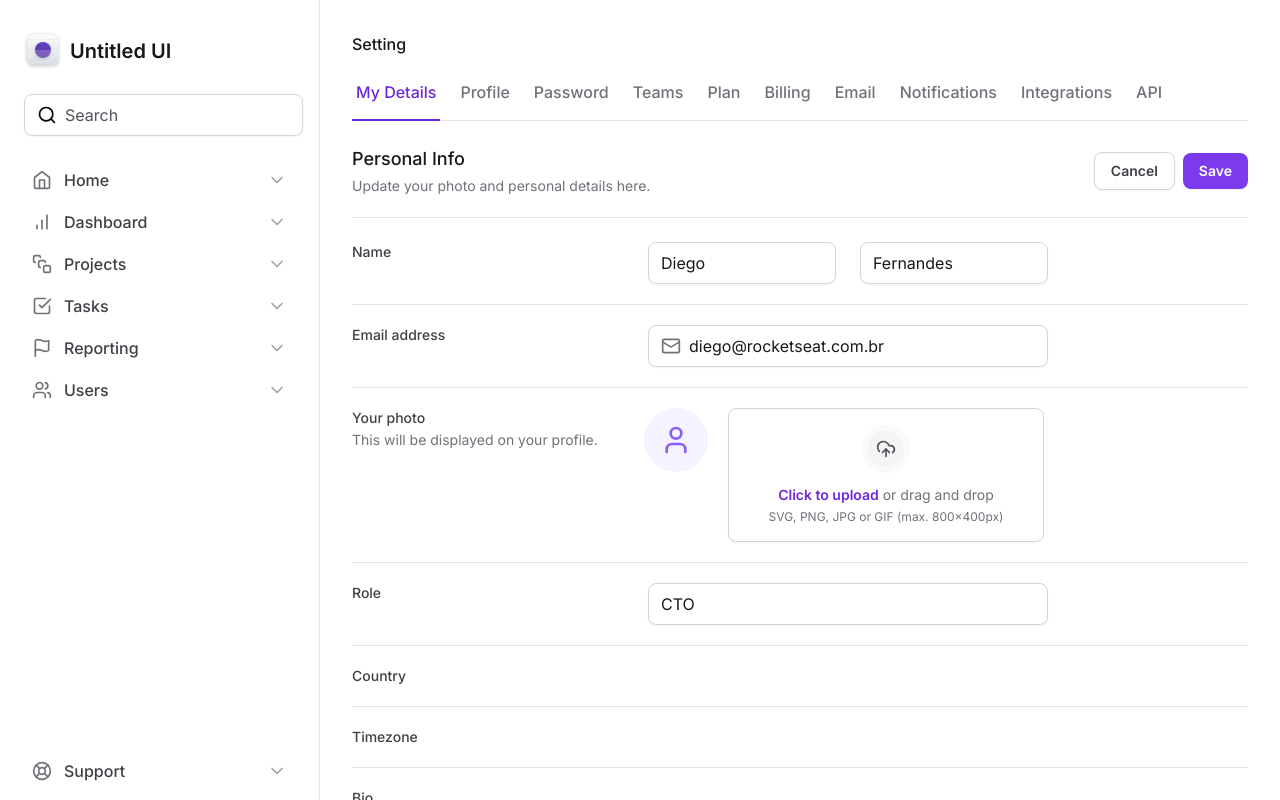
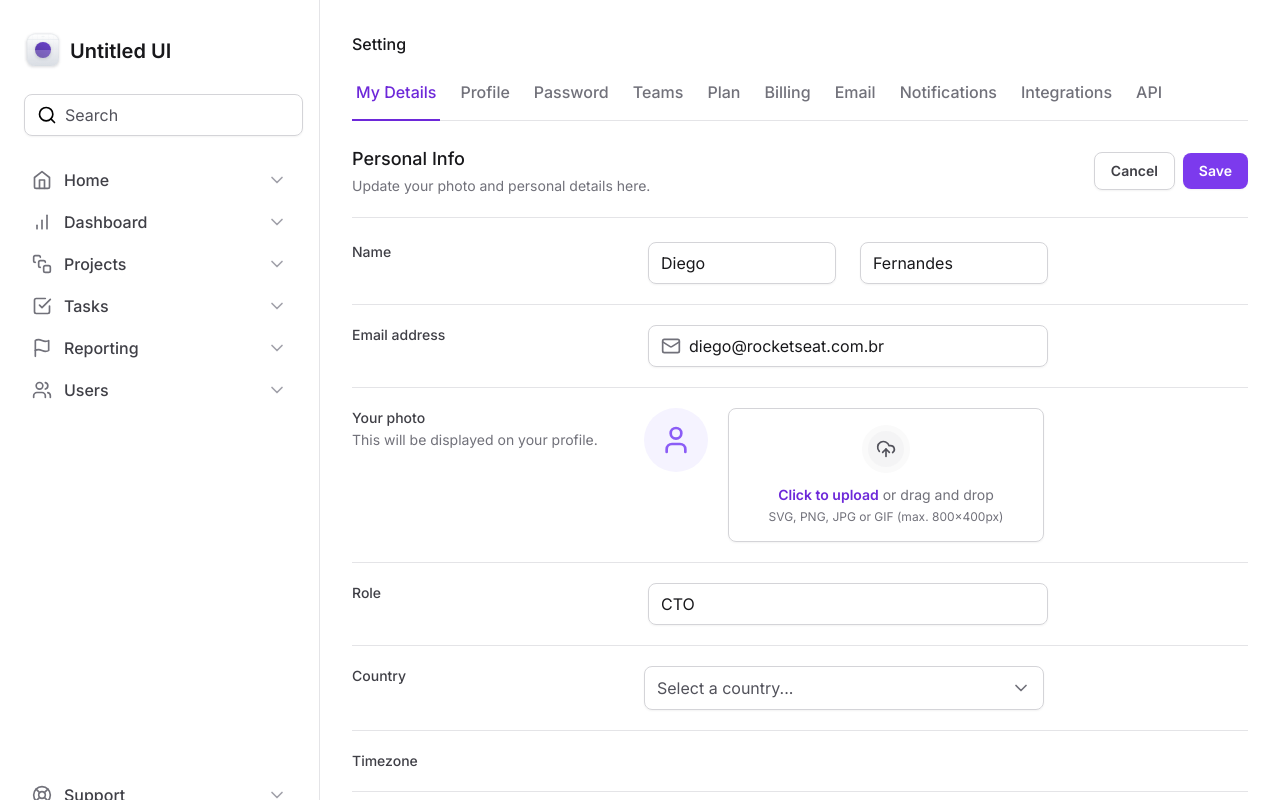
Before and after one commit to felipesanderp/tailwind-next-masterclass, a Next.js app: page / in a window 1280 px wide. Shown: the top 800 px of the page. Built offline with nearby package versions, Linux system fonts and the light colour scheme.

Commit message:
select component

```diff
--- a/src/app/page.tsx
+++ b/src/app/page.tsx
@@ -3,6 +3,7 @@
 import * as Input from '@/components/input'
 import { Mail } from 'lucide-react'
 import * as FileInput from '@/components/Form/FileInput'
+import { Select } from '@/components/Form/Select'
 
 export default function Home() {
   return (
@@ -111,7 +112,7 @@
             >
               Country
             </label>
-            <div />
+            <Select />
           </div>
 
           <div className="grid grid-cols-form gap-3 pt-5">
--- /dev/null
+++ b/src/components/Form/Select.tsx
@@ -0,0 +1,59 @@
+'use client'
+
+import * as SelectPrimitive from '@radix-ui/react-select'
+import { Check, ChevronDown } from 'lucide-react'
+
+export interface SelectProps {}
+
+export function Select(props: SelectProps) {
+  return (
+    <SelectPrimitive.Root>
+      <SelectPrimitive.Trigger className="flex h-11 w-full items-center justify-between gap-2 rounded-lg border border-zinc-300 px-3 py-2 shadow-sm data-[placeholder]:text-zinc-600">
+        <SelectPrimitive.Value
+          placeholder="Select a country..."
+          className="text-black"
+        />
+        <SelectPrimitive.Icon>
+          <ChevronDown className="h-5 w-5 text-zinc-500" />
+        </SelectPrimitive.Icon>
+      </SelectPrimitive.Trigger>
+
+      <SelectPrimitive.Portal>
+        <SelectPrimitive.Content
+          side="bottom"
+          position="popper"
+          sideOffset={8}
+          className="z-10 w-[--radix-select-trigger-width] overflow-hidden rounded-lg border border-zinc-200 bg-white"
+        >
+          <SelectPrimitive.Viewport>
+            <SelectPrimitive.Item
+              value="br"
+              className="flex items-center justify-between gap-2 px-3 py-2.5 outline-none data-[highlighted]:bg-zinc-50"
+            >
+              <SelectPrimitive.ItemText className="text-black">
+                Brazil
+              </SelectPrimitive.ItemText>
+
+              <SelectPrimitive.ItemIndicator>
+                <Check className="h-4 w-4 text-violet-500" />
+              </SelectPrimitive.ItemIndicator>
+            </SelectPrimitive.Item>
+
+            <SelectPrimitive.Item
+              value="us"
+              className="flex items-center justify-between gap-2 px-3 py-2.5 outline-none data-[highlighted]:bg-zinc-50"
+            >
+              <SelectPrimitive.ItemText className="text-black">
+                United States
+              </SelectPrimitive.ItemText>
+
+              <SelectPrimitive.ItemIndicator>
+                <Check className="h-4 w-4 text-violet-500" />
+              </SelectPrimitive.ItemIndicator>
+            </SelectPrimitive.Item>
+          </SelectPrimitive.Viewport>
+        </SelectPrimitive.Content>
+      </SelectPrimitive.Portal>
+    </SelectPrimitive.Root>
+  )
+}
```
Also changed, not shown: 1 other file (tests, documents, lock files or other folders).
